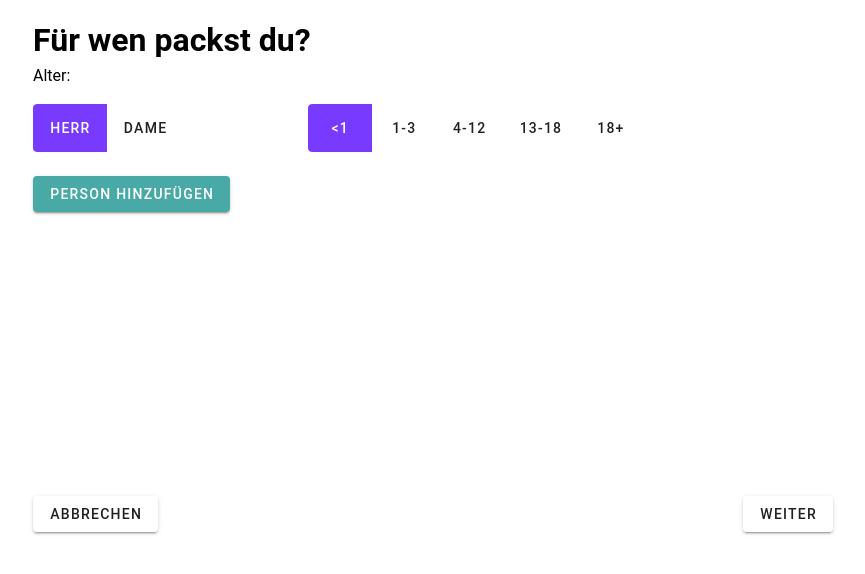
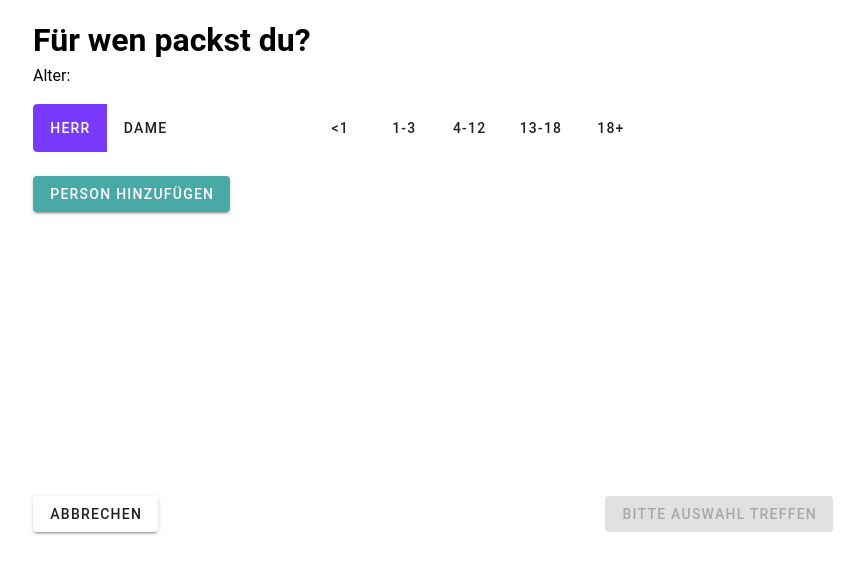
Before and after one commit to joshuakonadu/baggage-generator, a Vue app in the folder frontend/: page /generator in a window 1280 px wide. Shown: the top 574 px of the page, without its empty margins (207-1072 px from the left). Built offline with nearby package versions, Linux system fonts and the light colour scheme.

Commit message:
improved generator nav buttons

```diff
--- a/frontend/src/components/ForWhom.vue
+++ b/frontend/src/components/ForWhom.vue
@@ -1,6 +1,8 @@
 <script setup>
-import { ref, onMounted } from "vue";
+import { ref, onMounted, watch } from "vue";
 const persons = ref([]);
+
+const emit = defineEmits(["setDisabledButton"]);
 
 onMounted(() => {
   const path = "/src/generator_content_data/fuerWenPackstDu.json";
@@ -34,6 +36,23 @@ const createNewPerson = function () {
     ],
   };
 };
+
+watch(
+  persons,
+  (newVal) => {
+    const checkSetAge = newVal.find(
+      (elem) => typeof elem.selectAgeId === "number"
+    );
+    if (checkSetAge?.selectAgeId) {
+      emit("setDisabledButton", false);
+    } else {
+      emit("setDisabledButton", true);
+    }
+  },
+  {
+    deep: true,
+  }
+);
 </script>
 
 <template>
--- a/frontend/src/components/GeneratorNavButtons.vue
+++ b/frontend/src/components/GeneratorNavButtons.vue
@@ -2,8 +2,9 @@
 import { useRouter } from "vue-router";
 const props = defineProps({
   page: Number,
+  disableButton: Boolean,
 });
-console.log(props);
+
 const router = useRouter();
 
 const emit = defineEmits(["next", "back"]);
@@ -13,11 +14,11 @@ const backToHome = function () {
 };
 
 const pressedNext = function () {
-  emit("next");
+  emit("pressedNext");
 };
 
 const pressedBack = function () {
-  emit("back");
+  emit("pressedBack");
 };
 </script>
 
@@ -25,7 +26,14 @@ const pressedBack = function () {
   <div class="d-flex justify-space-between">
     <v-btn v-if="props.page < 2" @click="backToHome"> Abbrechen </v-btn>
     <v-btn v-else @click="pressedBack">Zurück</v-btn>
-    <v-btn v-if="props.page < 7" @click="pressedNext"> Weiter </v-btn>
+    <v-btn
+      v-if="props.page < 7"
+      @click="pressedNext"
+      :disabled="props.disableButton"
+    >
+      <span v-if="props.disableButton">Bitte Auswahl treffen</span>
+      <span v-else>Weiter</span>
+    </v-btn>
     <v-btn v-else> Packliste erstellen </v-btn>
   </div>
 </template>
--- a/frontend/src/components/GeneratorSteps.vue
+++ b/frontend/src/components/GeneratorSteps.vue
@@ -8,18 +8,34 @@ const generatorSteps = {
   1: ForWhom,
 };
 
+const disableButton = ref(true);
+
+const setDisabledButton = function (bool) {
+  disableButton.value = bool;
+};
+
 const currentStep = computed(() => {
   return generatorSteps[page.value];
 });
+
+const saveSelectionInStore = {};
+//TODO: SAVE ALL SELECTION STEPS IN STORE
 </script>
 
 <template>
   <v-container>
     <div class="component-size">
-      <component :is="currentStep"></component>
+      <component
+        :is="currentStep"
+        :saveSelectionInStore="saveSelectionInStore"
+        @setDisabledButton="setDisabledButton"
+      ></component>
     </div>
     <div class="button-section">
-      <generator-nav-buttons :page="page"></generator-nav-buttons>
+      <generator-nav-buttons
+        :page="page"
+        :disableButton="disableButton"
+      ></generator-nav-buttons>
     </div>
   </v-container>
 </template>
--- a/frontend/src/generator_content_data/fuerWenPackstDu.json
+++ b/frontend/src/generator_content_data/fuerWenPackstDu.json
@@ -6,7 +6,7 @@
         { "text": "Herr", "value": "m" },
         { "text": "Dame", "value": "w" }
       ],
-      "selectAgeId": 10,
+      "selectAgeId": "",
       "optionsAge": [
         { "text": "<1", "value": 10 },
         { "text": "1-3", "value": 11 },
```
